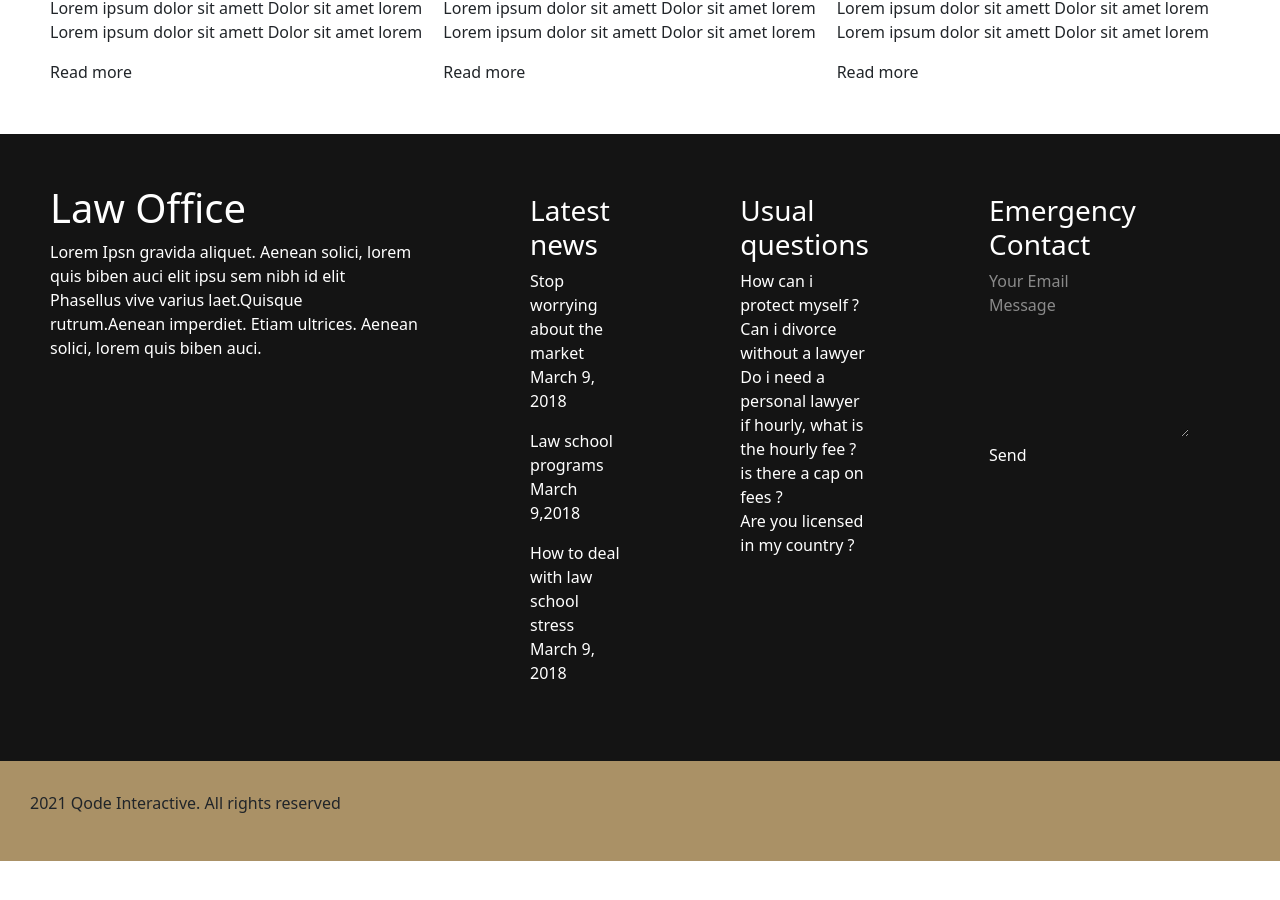
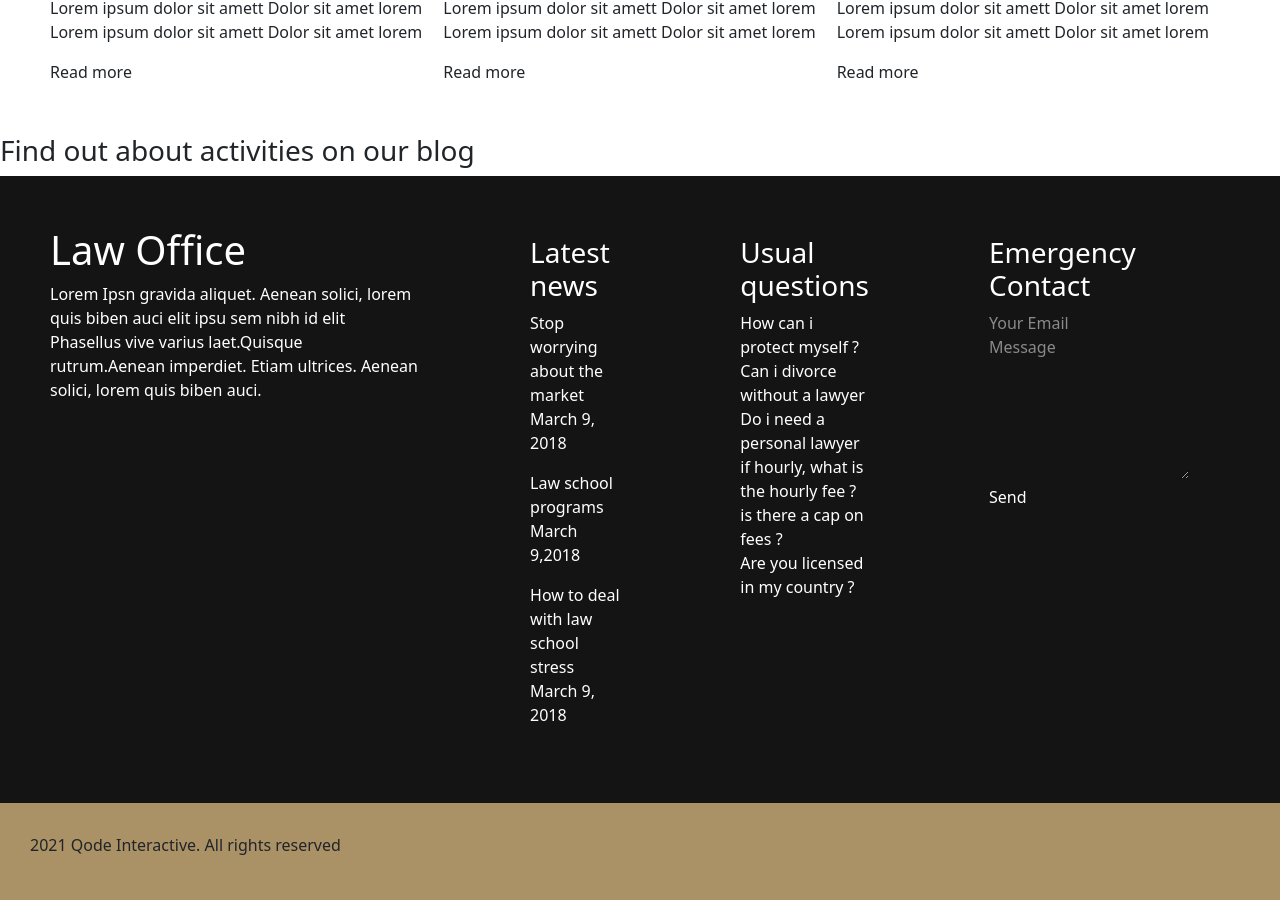
Before and after one commit to Toluwanimicode/Anwalt-Frontend, a React (Vite) app: page / in a window 1280 px wide. Shown: the part 2397-3297 px from the top of the page. Before the commit the page ends 3258 px from the top, so only its background shows below. Built offline with nearby package versions, Linux system fonts and the light colour scheme.

Commit message:
added changes

```diff
--- a/src/components/Pages/Home/Home.jsx
+++ b/src/components/Pages/Home/Home.jsx
@@ -130,6 +130,9 @@ const Home = () => {
         </div>
       </div>
       <div>
+        <h3>Find out about activities on our blog</h3>
+      </div>
+      <div>
         <Footer />
       </div>
     </div>
```
Also changed, not shown: 1 other file (tests, documents, lock files or other folders).
